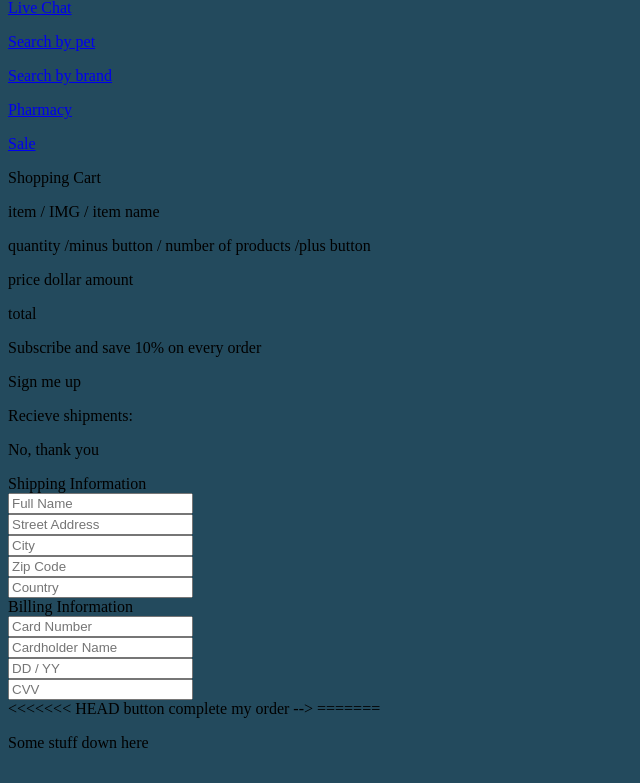
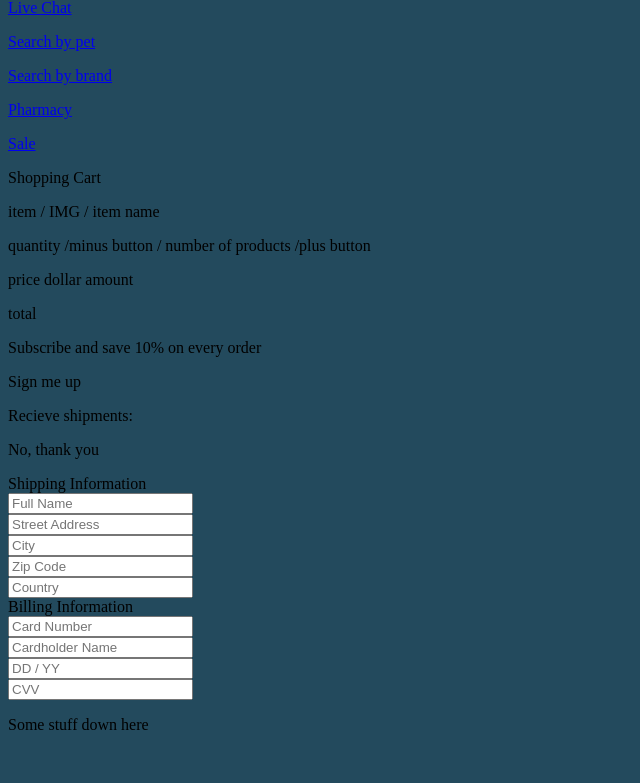
Before and after one commit to ldavidson45/wags-to-wings, a Django app: template wags_to_wings/templates/wags_to_wings/cart_form.html in a window 1280 px wide. Shown: the part 17-800 px from the top of the page, without its empty margins (0-640 px from the left). Run offline with Django 3.2, Linux system fonts and the light colour scheme; the template is opened without the code that fills it, so the values that code supplies are empty.

Commit message:
fixed typo

```diff
--- a/wags_to_wings/templates/wags_to_wings/cart_form.html
+++ b/wags_to_wings/templates/wags_to_wings/cart_form.html
@@ -95,11 +95,4 @@
     </form>
 
 
-<<<<<<< HEAD
-button
-complete my order  -->
-=======
 {% endblock %}
-
-
->>>>>>> d8bdc479c20eadf818fe54c326b3ce1e5aa76da6
```
